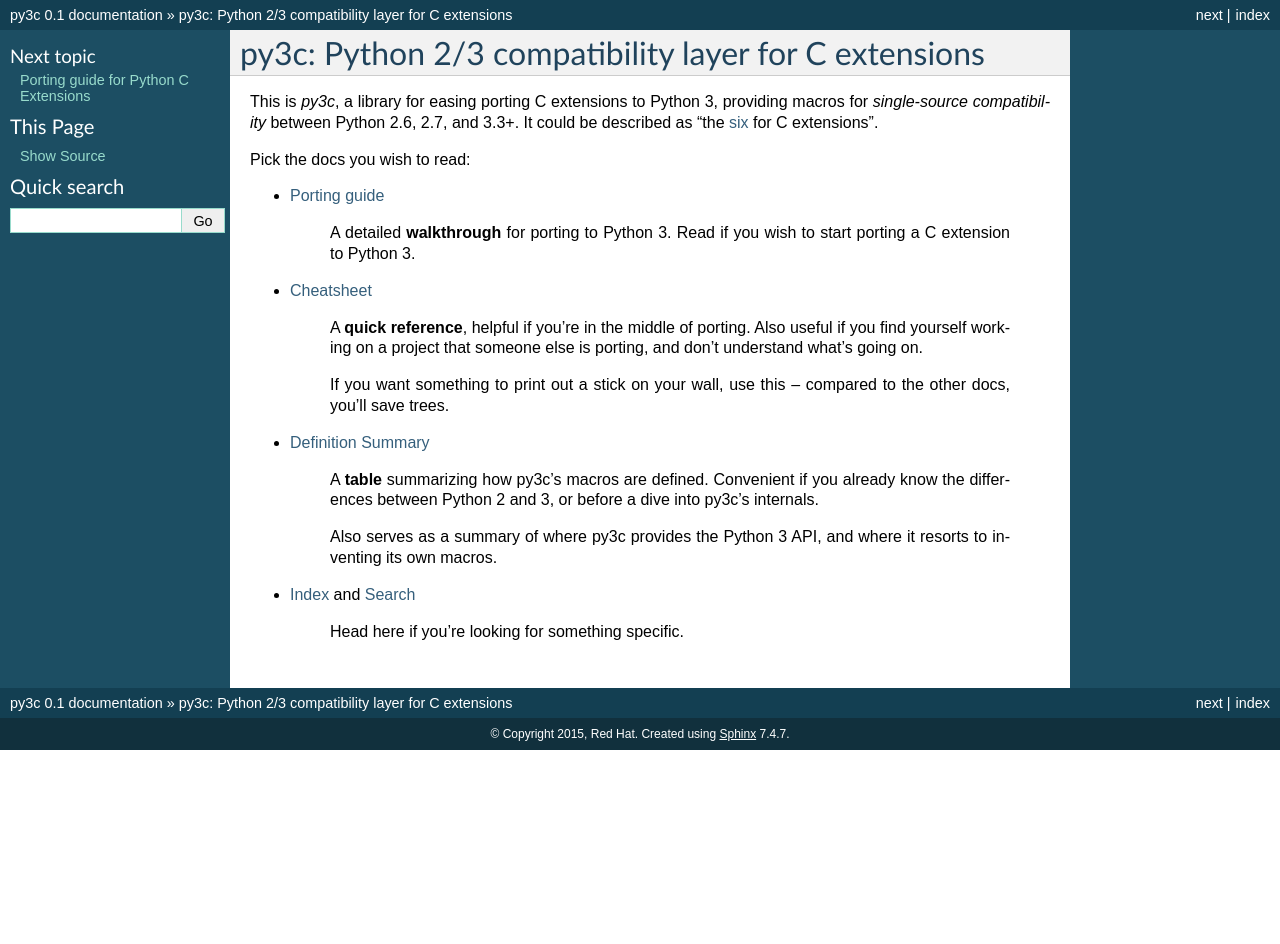
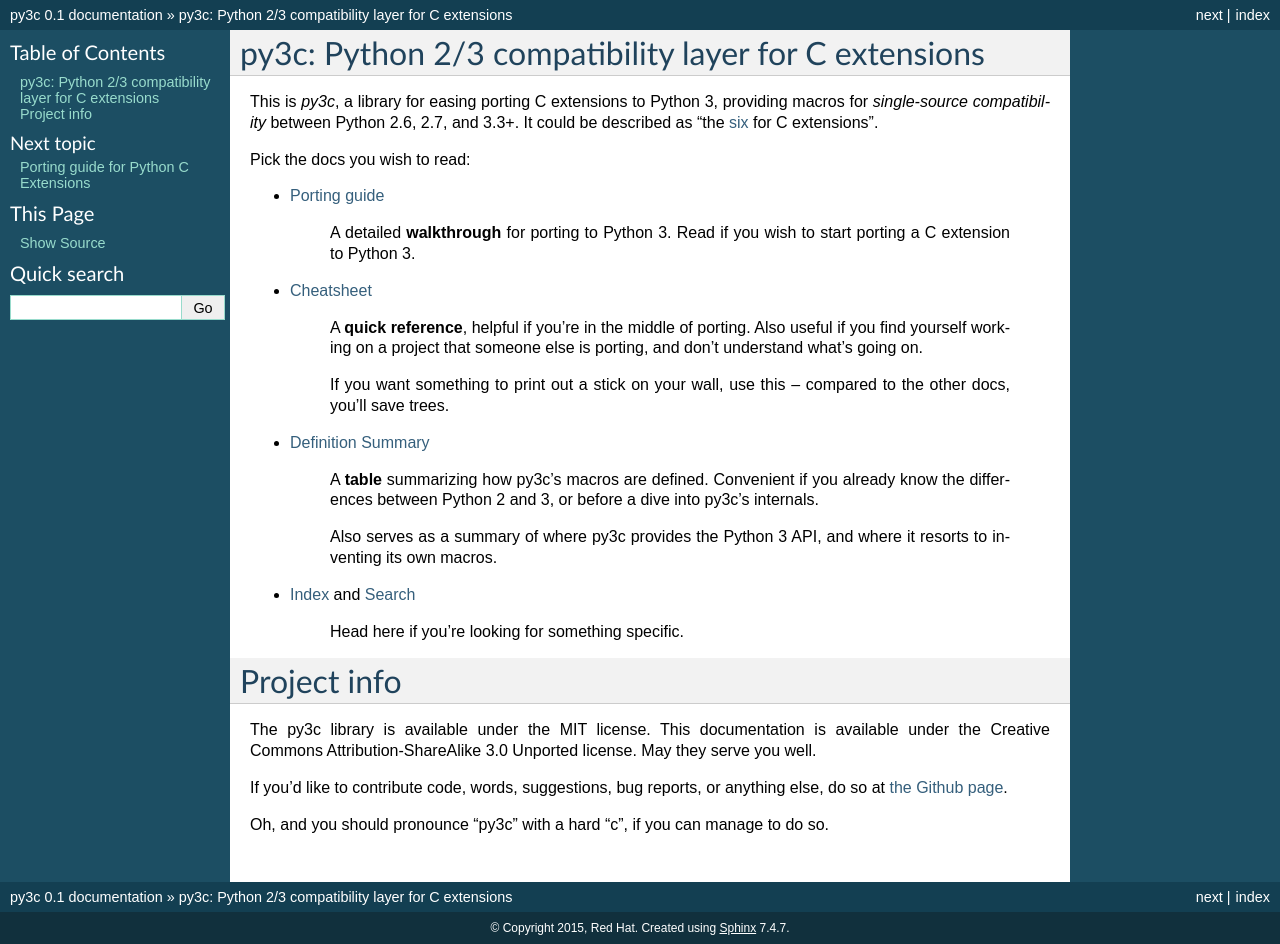
Before and after one commit to encukou/py3c, a Sphinx documentation site: the page built from doc/source/index.rst, in a window 1280 px wide. Built offline with Sphinx 7.4.7, drawn with Linux system fonts in a browser that asks for light colours; before the commit the page ends 900 px from its top, so only the background shows below that.

Commit message:
Add a Project info section

```diff
--- a/doc/source/index.rst
+++ b/doc/source/index.rst
@@ -37,6 +37,18 @@
 
     Head here if you're looking for something specific.
 
+Project info
+============
+
+The py3c library is available under the MIT license.
+This documentation is available under the Creative Commons Attribution-ShareAlike 3.0 Unported license.
+May they serve you well.
+
+If you'd like to contribute code, words, suggestions, bug reports, or anything else,
+do so at `the Github page <github.com/encukou/py3c>`_.
+
+Oh, and you should pronounce "py3c" with a hard "c", if you can manage to do so.
+
 
 .. toctree::
    :hidden:
```
Also changed, not shown: 3 other files.
